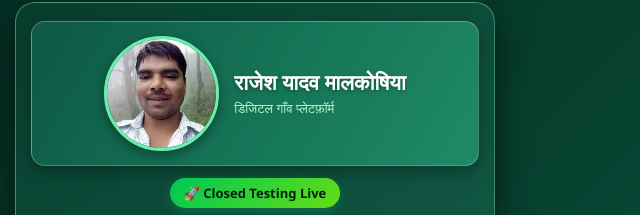
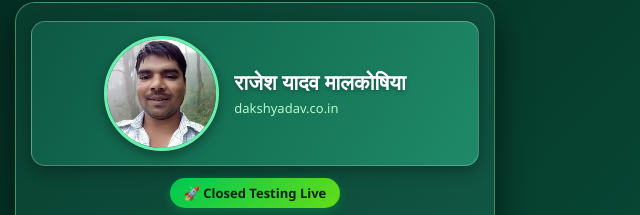
Before and after one commit to aarushiyadav123-create/dakshyadav.co.in, a plain HTML site: page index.html in a window 1280 px wide. Shown: the part 99-314 px from the top of the page, 385-1025 px from the left. Drawn offline with Linux system fonts and the light colour scheme.

Commit message:
Update subtitle in index.html

```diff
--- a/index.html
+++ b/index.html
@@ -196,7 +196,7 @@
 
         <script>
             const myName = "राजेश यादव मालकोषिया";
-            const mySubTitle = "डिजिटल गाँव प्लेटफ़ॉर्म";
+            const mySubTitle = "dakshyadav.co.in";
             const myProfilePic = "images/profile.jpg";
         </script>
 
```
